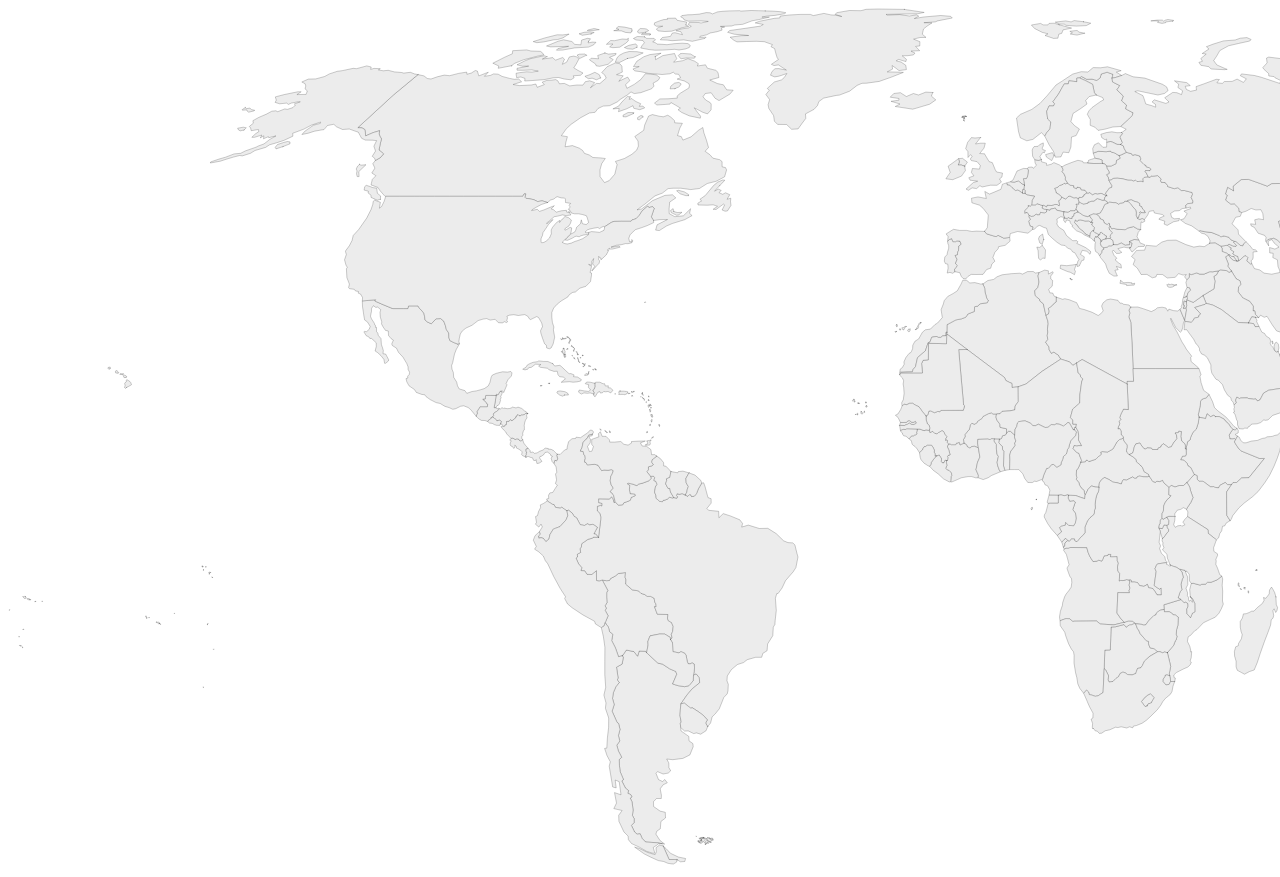
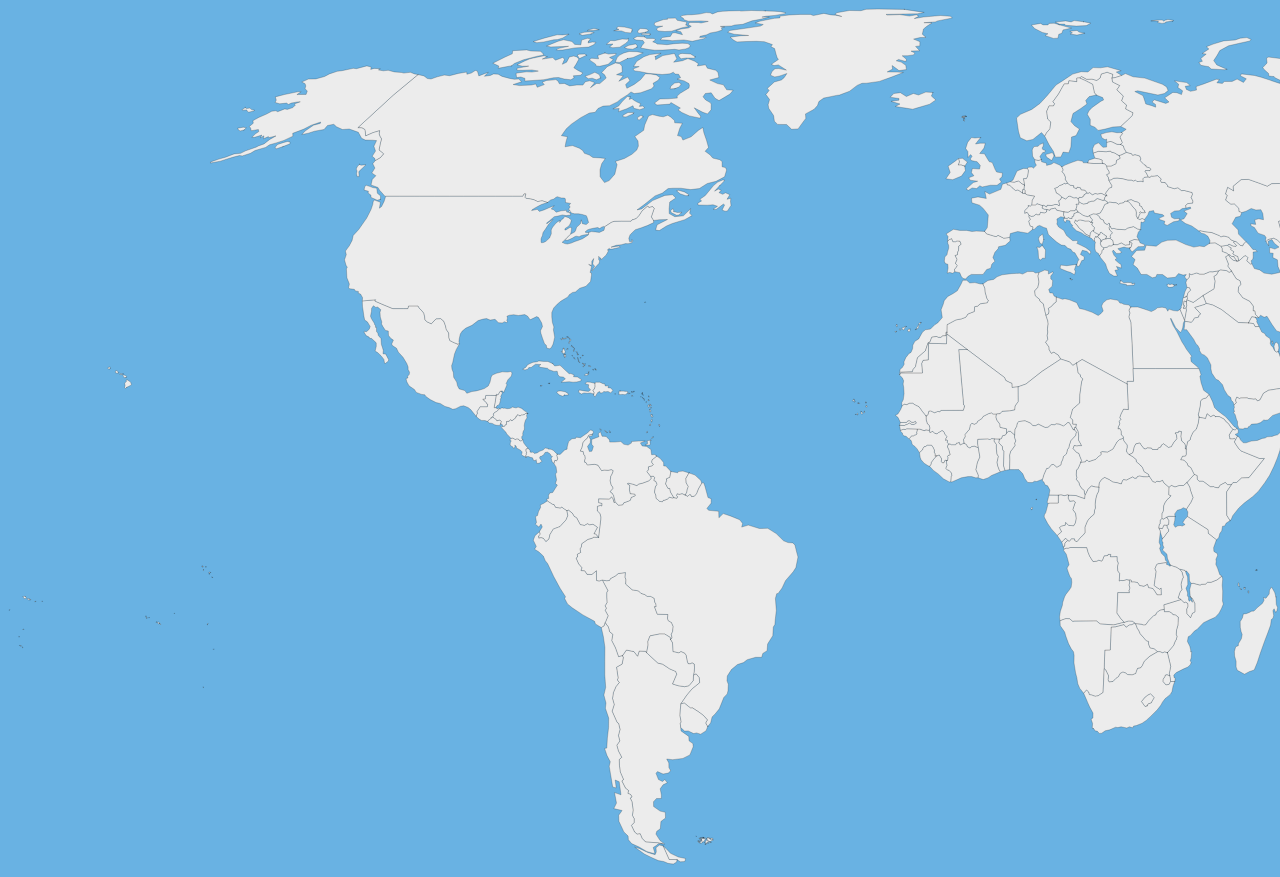
Before and after one commit to Shreyansh301/World-Map, a plain HTML site: page index.html in a window 1280 px wide. Shown: the top 877 px of the page. Drawn offline with Linux system fonts and the light colour scheme.

Commit message:
updated css

```diff
--- a/style.css
+++ b/style.css
@@ -1,3 +1,6 @@
 #map {
     align-items: center;
 }
+body{
+    background-color: rgb(105, 178, 227);
+}
```
